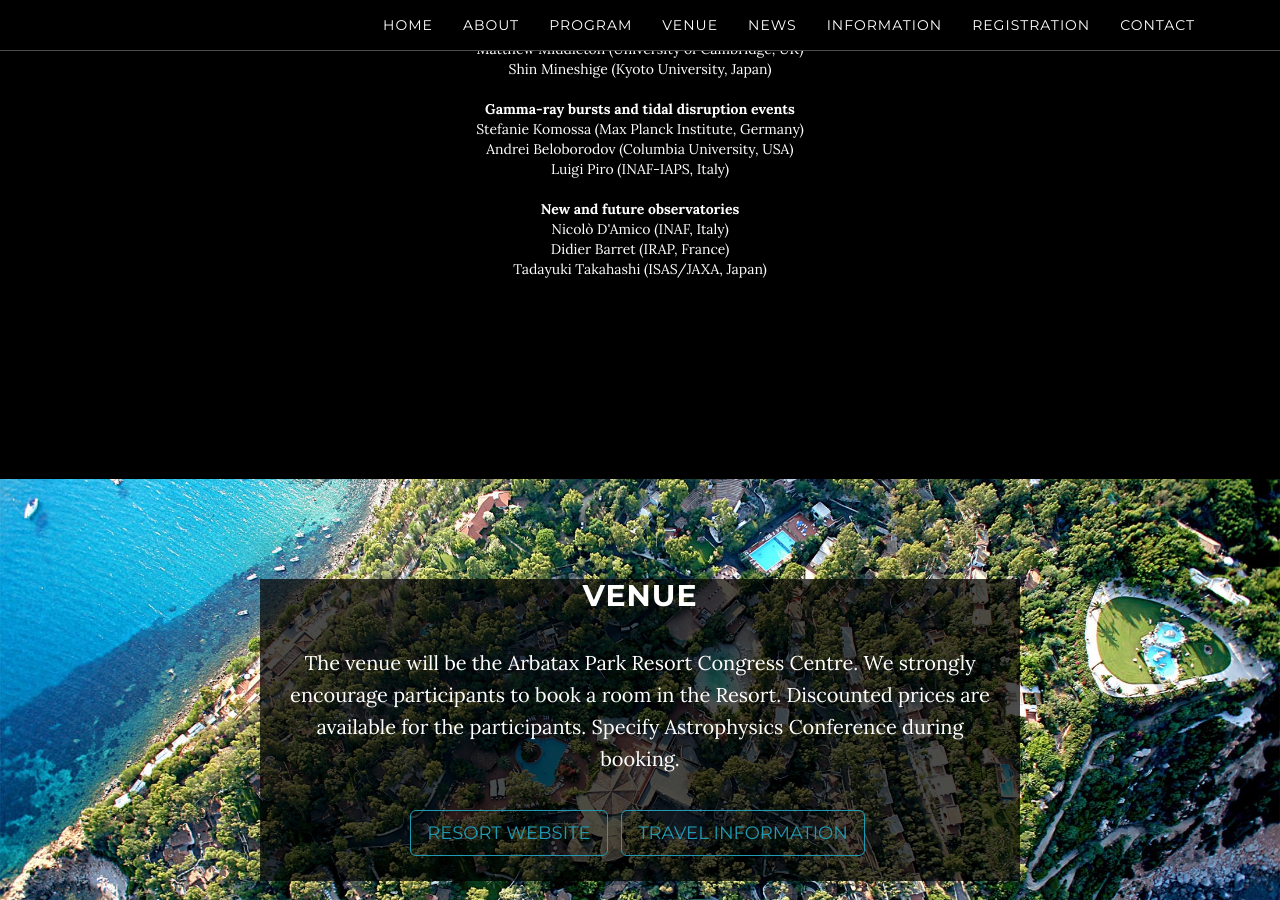
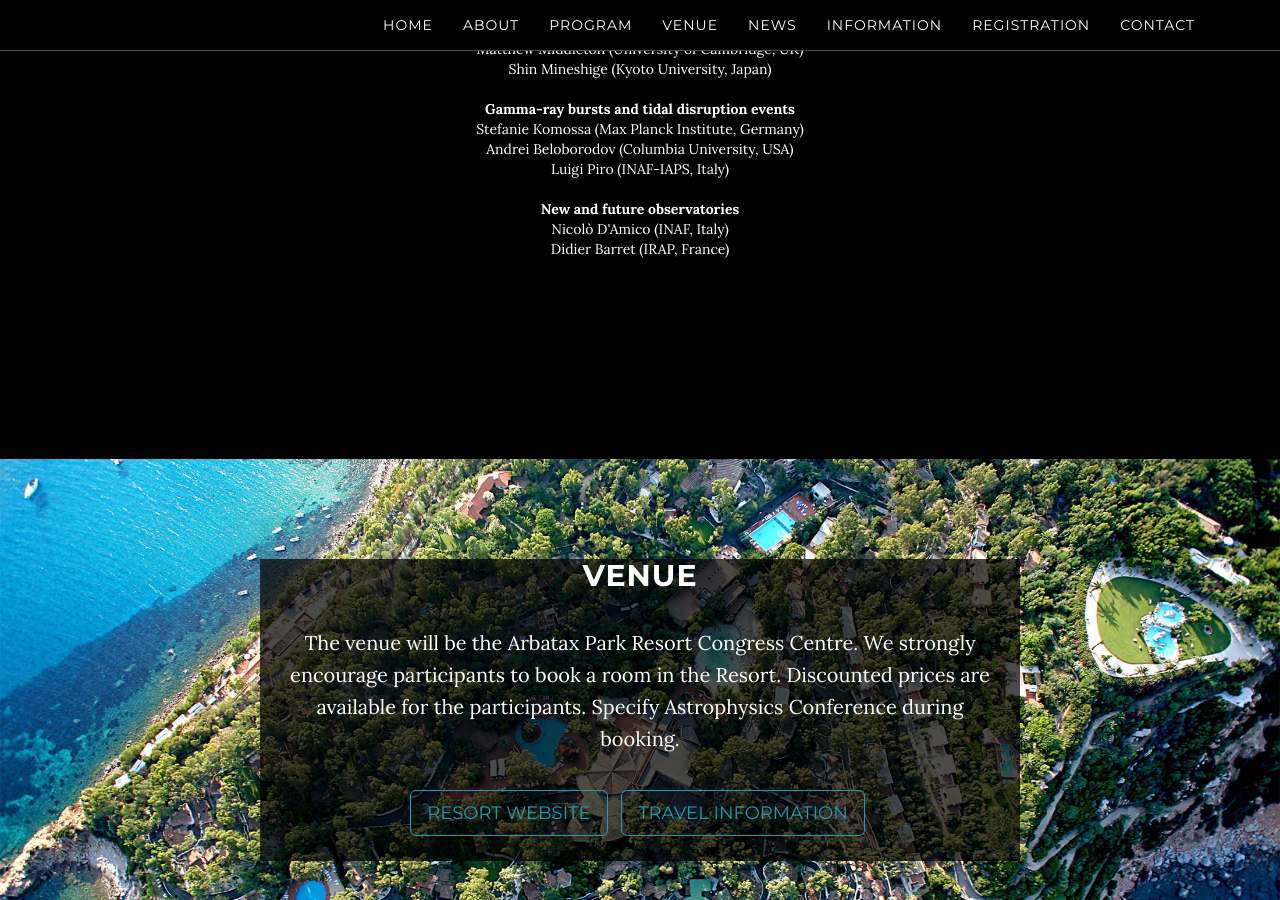
Before and after one commit to breakingthelimits/supereddington2016, a Jekyll site: the page built from index.html, in a window 1280 px wide and 900 px high, scrolled down 2720 px. Built offline with Jekyll 4.4.1, drawn with Linux system fonts in a browser that asks for light colours.

Commit message:
Take Hitomi out of the future instruments list :(

```diff
--- a/_includes/program.html
+++ b/_includes/program.html
@@ -45,7 +45,6 @@
 
         Nicolò D'Amico (INAF, Italy)<br />
         Didier Barret (IRAP, France)<br />
-        Tadayuki Takahashi (ISAS/JAXA, Japan)<br />
 
 
     </div>
```
